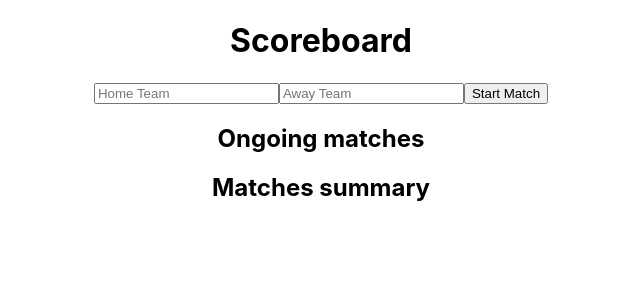
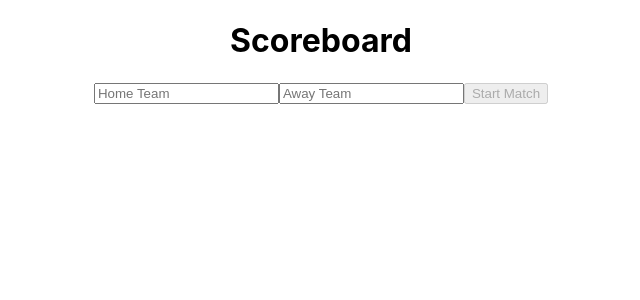
Before and after one commit to nazarun/scoreboard, a React (Create React App) app: page / in a window 1280 px wide. Shown: the top 300 px of the page, without its empty margins (319-959 px from the left). Built offline with nearby package versions, Linux system fonts and the light colour scheme.

Commit message:
refactor

```diff
--- a/src/components/Scoreboard.ts
+++ b/src/components/Scoreboard.ts
@@ -1,14 +1,4 @@
-export interface Match {
-    homeTeam: string;
-    awayTeam: string;
-    homeScore: number;
-    awayScore: number;
-}
-
-export enum GoalType {
-    HOME_GOAL = 'HOME_GOAL',
-    AWAY_GOAL = 'AWAY_GOAL',
-}
+import { Match, GoalType } from "../types/commonTypes";
 
 export class Scoreboard {
     private matches: Match[] = [];
--- a/src/components/ScoreboardComponent.tsx
+++ b/src/components/ScoreboardComponent.tsx
@@ -1,5 +1,6 @@
 import React, {useEffect, useState} from 'react';
-import {Scoreboard, Match, GoalType} from './Scoreboard';
+import {Scoreboard} from './Scoreboard';
+import { Match, GoalType } from "../types/commonTypes";
 
 const scoreboard = new Scoreboard();
 
@@ -8,8 +9,6 @@ const ScoreboardComponent: React.FC = () => {
   const [homeTeam, setHomeTeam] = useState('');
   const [awayTeam, setAwayTeam] = useState('');
   const [summary, setSummary] = useState<Match[]>(scoreboard.getSummary());
-    console.log(matches, 'matches');
-    console.log(summary, 'summary');
 
   useEffect(() => {
     setSummary(scoreboard.getSummary());
@@ -51,29 +50,33 @@ const ScoreboardComponent: React.FC = () => {
           value={awayTeam}
           onChange={(e) => setAwayTeam(e.target.value)}
         />
-        <button onClick={handleStartMatch}>Start Match</button>
+        <button onClick={handleStartMatch} disabled={!homeTeam || !awayTeam}>Start Match</button>
       </div>
 
+      {matches.length > 0 ?
+        <>
           <h2>Ongoing matches</h2>
-      <ul>
           {matches.map((match, index) => (
-          <li key={`${match.homeTeam}-${index}`}>
+            <div key={`ongoing-${index}`}>
               {match.homeTeam} vs {match.awayTeam}: {match.homeScore} - {match.awayScore}
               <button onClick={() => onUpdateScore(match, GoalType.HOME_GOAL)}>Home team Goal</button>
               <button onClick={() => onUpdateScore(match, GoalType.AWAY_GOAL)}>Away team Goal</button>
               <button onClick={() => onFinishMatch(match)}>Finish match</button>
-          </li>
+            </div>
           ))}
-      </ul>
+        </> : null
+      }
 
+      {summary.length > 0 ?
+        <>
           <h2>Matches summary</h2>
-      <ul>
           {summary.map((match, index) => (
-          <li key={`${match.homeTeam}-${index}`}>
+          <div key={`summary-${index}`}>
             {match.homeTeam} vs {match.awayTeam}: {match.homeScore} - {match.awayScore}
-          </li>
+          </div>
           ))}
-      </ul>
+        </> : null
+      }
     </div>
   );
 };
--- /dev/null
+++ b/src/types/commonTypes.ts
@@ -0,0 +1,11 @@
+export interface Match {
+  homeTeam: string;
+  awayTeam: string;
+  homeScore: number;
+  awayScore: number;
+}
+
+export enum GoalType {
+  HOME_GOAL = 'HOME_GOAL',
+  AWAY_GOAL = 'AWAY_GOAL',
+}
```
Also changed, not shown: 2 other files (tests, documents, lock files or other folders). Lines whose indentation alone changed are shown as unchanged.
